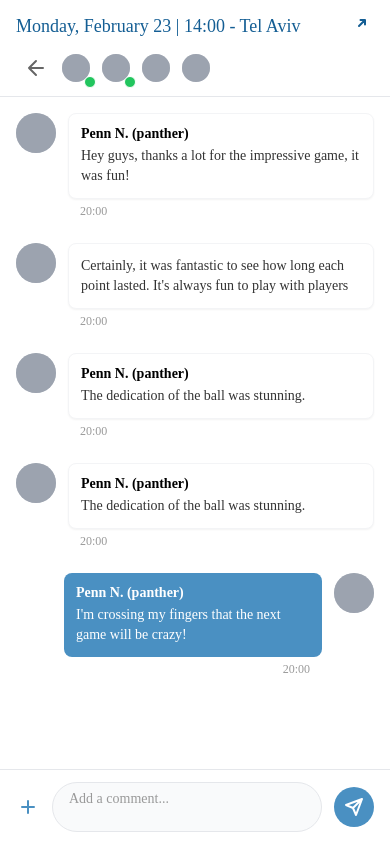
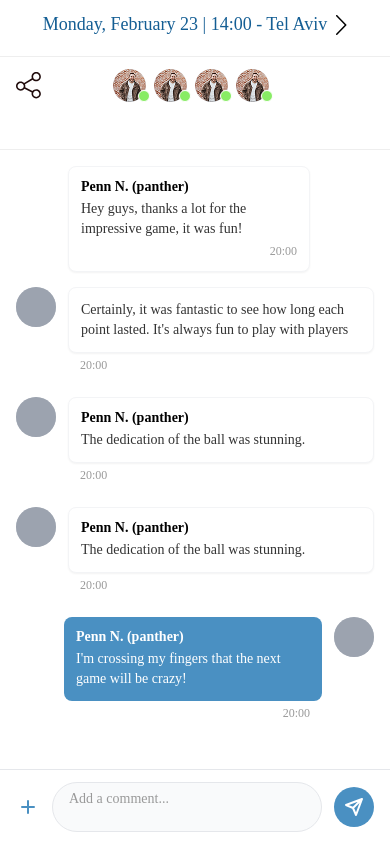
Before and after one commit to suckib/game-news-react-native-app, a React Native app: screen /Chat in a window 390 px wide. Built offline with nearby package versions, Linux system fonts and the light colour scheme.

Commit message:
chat 25%

```diff
--- a/src/pages/chat.jsx
+++ b/src/pages/chat.jsx
@@ -1,5 +1,5 @@
 import React, { useState } from 'react';
-import { View, Text, ScrollView, TouchableOpacity, TextInput } from 'react-native';
+import { View, Text, ScrollView, TouchableOpacity, TextInput, Image } from 'react-native';
 import Svg, { Path, G, Defs, ClipPath, Rect } from 'react-native-svg';
 
 const Chat = ({ navigation }) => {
@@ -19,36 +19,43 @@ const Chat = ({ navigation }) => {
   return (
     <View className="flex-1 bg-white">
       {/* Header */}
-      <View className="bg-white px-4 py-3 border-b border-gray-200" style={{ paddingTop: 50 }}>
-        <View className="flex-row items-center justify-between">
-          <View className="flex-row items-center">
-            <Text className="text-lg" style={{ fontFamily: 'Rubik', fontWeight: '400', fontSize: 18, color: '#145E94' }}>
+      <View className="bg-white h-[150px] px-4 py-3 border-b border-[#eeeeee]" style={{ paddingTop: 50 }}>
+        <View className="flex-row items-center justify-center">
+          <View className="flex-row items-center justify-center">
+            <Text className="text-center" style={{ fontFamily: 'Rubik', fontWeight: '400', fontSize: 18, color: '#145E94' }}>
               Monday, February 23 | 14:00 - Tel Aviv
             </Text>
           </View>
-          <TouchableOpacity>
+          <TouchableOpacity className="-ml-1" onPress={() => navigation.navigate('Game')}>
             <Svg width="24" height="24" viewBox="0 0 24 24" fill="none">
-              <Path d="M9 12L15 6M15 6H10.5M15 6V10.5" stroke="#145E94" strokeWidth="2" strokeLinecap="round" strokeLinejoin="round"/>
+              <Path d="M21.7043 12.9999L13.2123 4.27291C13.1423 4.20258 13.0871 4.11908 13.0496 4.02725C13.0122 3.93542 12.9933 3.83708 12.9942 3.73791C12.995 3.63875 13.0155 3.54073 13.0544 3.44953C13.0934 3.35833 13.15 3.27577 13.2211 3.20661C13.2922 3.13745 13.3763 3.08308 13.4685 3.04663C13.5607 3.01018 13.6593 2.99239 13.7584 2.99428C13.8576 2.99616 13.9554 3.0177 14.0461 3.05763C14.1369 3.09756 14.2189 3.1551 14.2873 3.22691L23.2873 12.4769C23.4235 12.6169 23.4997 12.8046 23.4997 12.9999C23.4997 13.1953 23.4235 13.3829 23.2873 13.5229L14.2873 22.7729C14.2189 22.8447 14.1369 22.9023 14.0461 22.9422C13.9554 22.9821 13.8576 23.0037 13.7584 23.0055C13.6593 23.0074 13.5607 22.9896 13.4685 22.9532C13.3763 22.9167 13.2922 22.8624 13.2211 22.7932C13.15 22.7241 13.0934 22.6415 13.0544 22.5503C13.0155 22.4591 12.995 22.3611 12.9942 22.2619C12.9933 22.1627 13.0122 22.0644 13.0496 21.9726C13.0871 21.8807 13.1423 21.7972 13.2123 21.7269L21.7043 12.9999Z" fill="black"/>
             </Svg>
           </TouchableOpacity>
         </View>
 
+        {/* Horizontal Line */}
+        <View className="w-[calc(100vw)] h-px bg-[#eeeeee] mt-5 -ml-4"></View>
+
         {/* User Avatars */}
-        <View className="flex-row items-center mt-3 ml-2">
-          <TouchableOpacity className="mr-1" onPress={handleGoBack}>
-            <Svg width="24" height="24" viewBox="0 0 24 24" fill="none">
-              <Path d="M19 12H5M5 12L12 19M5 12L12 5" stroke="#666" strokeWidth="2" strokeLinecap="round" strokeLinejoin="round"/>
+        <View className="flex-row items-center justify-center mt-[12px]">
+          <TouchableOpacity className="absolute left-0" onPress={handleGoBack}>
+            <Svg width="25" height="27" viewBox="0 0 25 27" fill="none">
+              <Path d="M20.2109 17.2052C18.6751 17.2052 17.3105 17.9516 16.4601 19.1004L9.13907 15.3591C9.2619 14.9418 9.32812 14.5005 9.32812 14.044C9.32812 13.4257 9.20691 12.8353 8.98744 12.2948L16.6603 7.68477C17.5165 8.68961 18.7905 9.32812 20.2109 9.32812C22.7827 9.32812 24.875 7.23583 24.875 4.66406C24.875 2.0923 22.7827 0 20.2109 0C17.6392 0 15.5469 2.0923 15.5469 4.66406C15.5469 5.25847 15.6589 5.82712 15.8625 6.35038L8.1704 10.9719C7.31491 9.99674 6.06022 9.37995 4.66406 9.37995C2.0923 9.37995 0 11.4722 0 14.044C0 16.6158 2.0923 18.7081 4.66406 18.7081C6.22507 18.7081 7.60926 17.9372 8.45631 16.7561L15.7561 20.4866C15.6202 20.9237 15.5469 21.388 15.5469 21.8693C15.5469 24.441 17.6392 26.5333 20.2109 26.5333C22.7827 26.5333 24.875 24.441 24.875 21.8693C24.875 19.2975 22.7827 17.2052 20.2109 17.2052ZM20.2109 1.55469C21.9254 1.55469 23.3203 2.94955 23.3203 4.66406C23.3203 6.37857 21.9254 7.77344 20.2109 7.77344C18.4964 7.77344 17.1016 6.37857 17.1016 4.66406C17.1016 2.94955 18.4964 1.55469 20.2109 1.55469ZM4.66406 17.1534C2.94955 17.1534 1.55469 15.7585 1.55469 14.044C1.55469 12.3295 2.94955 10.9346 4.66406 10.9346C6.37857 10.9346 7.77344 12.3295 7.77344 14.044C7.77344 15.7585 6.37857 17.1534 4.66406 17.1534ZM20.2109 24.9786C18.4964 24.9786 17.1016 23.5838 17.1016 21.8693C17.1016 20.1548 18.4964 18.7599 20.2109 18.7599C21.9254 18.7599 23.3203 20.1548 23.3203 21.8693C23.3203 23.5838 21.9254 24.9786 20.2109 24.9786Z" fill="#210C0C"/>
             </Svg>
           </TouchableOpacity>
 
-          <View className="flex-row ml-2">
+          <View className="flex-row items-center">
             {[1, 2, 3, 4].map((index) => (
               <View key={index} className="relative mr-2">
-                <View className="w-8 h-8 rounded-full bg-gray-300 border-2 border-white overflow-hidden">
-                  <View className="w-full h-full bg-gray-400"></View>
+                <View className="w-[33px] h-[33px] rounded-full bg-gray-300 overflow-hidden">
+                  <Image
+                    source={require('../assets/wiz_chat.png')}
+                    className="w-full h-full"
+                    resizeMode="cover"
+                  />
                 </View>
-                {index <= 2 && (
-                  <View className="absolute -bottom-1 -right-1 w-3 h-3 bg-green-500 rounded-full border border-white"></View>
+                {index <= 4 && (
+                  <View className="absolute bottom-0 -right-1 w-3 h-3 bg-[#88EC65] rounded-full border border-white"></View>
                 )}
               </View>
             ))}
@@ -59,11 +66,8 @@ const Chat = ({ navigation }) => {
       {/* Chat Messages */}
       <ScrollView className="flex-1 px-4 py-4" showsVerticalScrollIndicator={false}>
         {/* Message 1 */}
-        <View className="mb-6">
+        <View className="mb-6 left-12 ml-1 w-[242px] h-[97px]">
           <View className="flex-row items-start">
-            <View className="w-10 h-10 rounded-full bg-gray-300 mr-3 overflow-hidden">
-              <View className="w-full h-full bg-gray-400"></View>
-            </View>
             <View className="flex-1">
               <View className="bg-white rounded-lg p-3 shadow-sm border border-gray-100">
                 <Text className="font-semibold mb-1" style={{ fontFamily: 'Rubik', fontWeight: '600', fontSize: 14, color: '#000' }}>
@@ -72,10 +76,13 @@ const Chat = ({ navigation }) => {
                 <Text style={{ fontFamily: 'Rubik', fontWeight: '400', fontSize: 14, color: '#333', lineHeight: 20 }}>
                   Hey guys, thanks a lot for the impressive game, it was fun!
                 </Text>
+                <View className="flex-row justify-end items-end mt-1">
+                  <Text className="text-xs" style={{ fontFamily: 'Rubik', fontWeight: '400', fontSize: 12, color: '#999' }}>
+                    20:00
+                  </Text>
+                </View>
               </View>
-              <Text className="text-xs mt-1 ml-3" style={{ fontFamily: 'Rubik', fontWeight: '400', fontSize: 12, color: '#999' }}>
-                20:00
-              </Text>
+
             </View>
           </View>
         </View>
```
Also changed, not shown: src/assets/wiz_chat.png (added).
